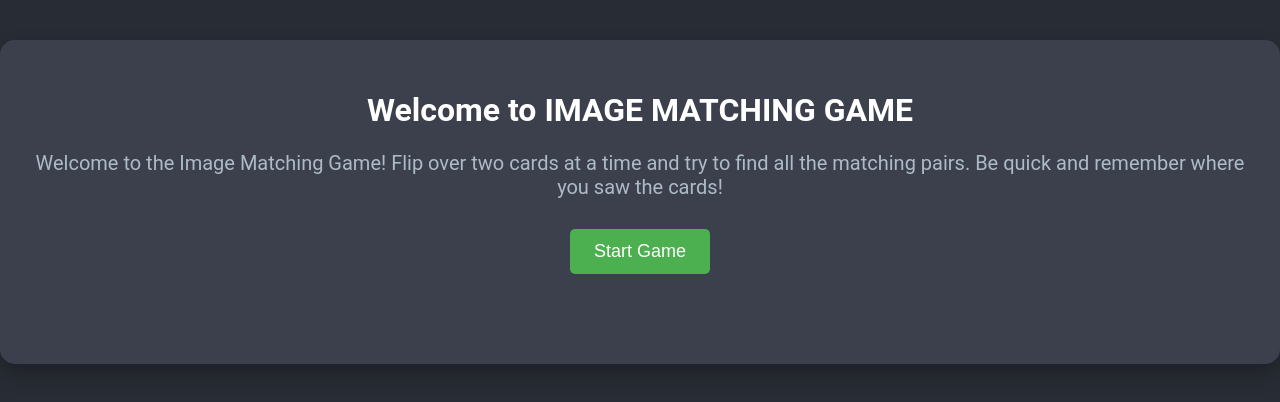
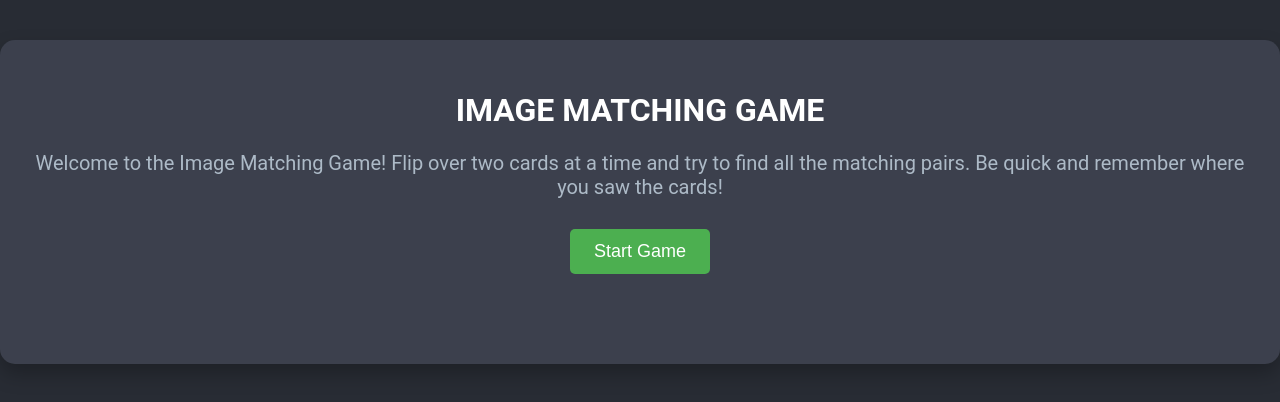
Before and after one commit to Piyush-Sharma-789/Game, a plain HTML site: page index.html in a window 1280 px wide. Drawn offline with Linux system fonts and the light colour scheme.

Commit message:
Update index.html

```diff
--- a/index.html
+++ b/index.html
@@ -8,7 +8,7 @@
 </head>
 <body>
     <div class="container">
-        <h1>Welcome to IMAGE MATCHING GAME</h1>
+        <h1>IMAGE MATCHING GAME</h1>
         <p class="instructions">
             Welcome to the Image Matching Game!  Flip over two cards at a time and try to find all the matching pairs. Be quick and remember where you saw the cards!
         </p>
```
